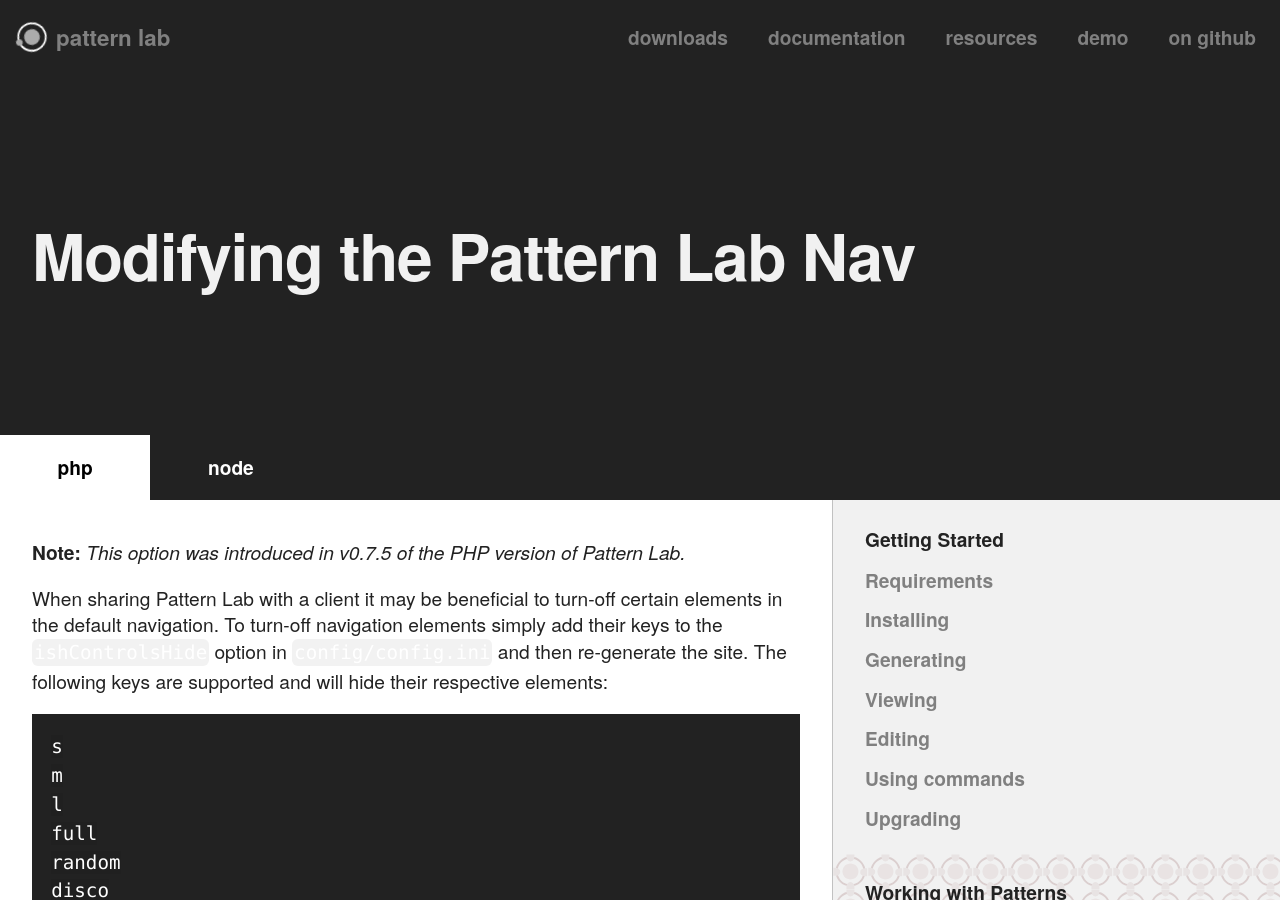
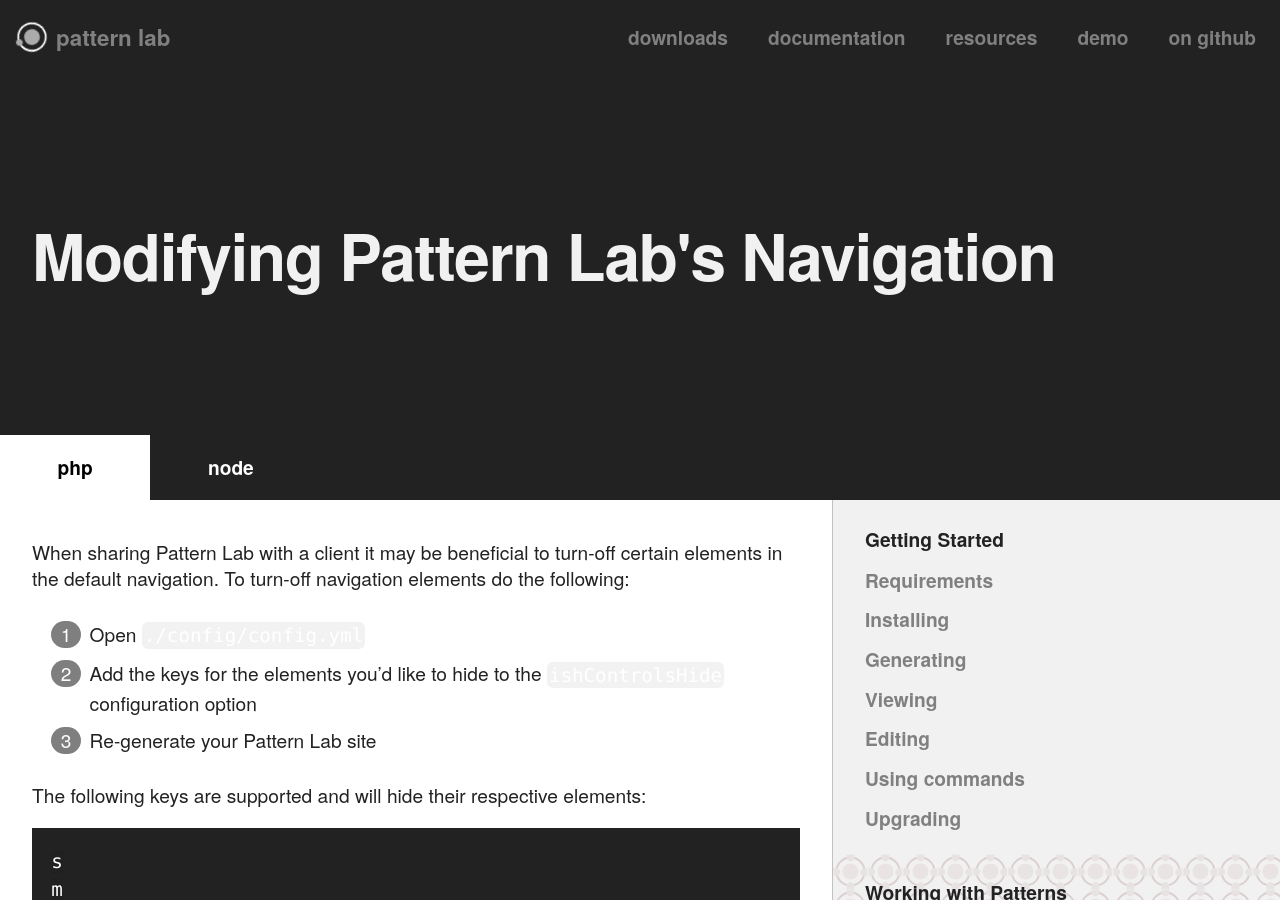
Before and after one commit to pattern-lab/website, a Jekyll site: the page built from docs/advanced-pattern-lab-nav.md, in a window 1280 px wide and 900 px high. Built offline with Jekyll 4.4.1, drawn with Linux system fonts in a browser that asks for light colours; comment, search, counter and statistics services are not loaded; some of the changed text lies outside the part shown.

Commit message:
updating for what's actually supported in styleguidekit-assets-default

````diff
--- a/docs/advanced-pattern-lab-nav.md
+++ b/docs/advanced-pattern-lab-nav.md
@@ -1,7 +1,7 @@
 ---
 layout: docs
-title: Modifying the Pattern Lab Nav | Pattern Lab
-heading: Modifying the Pattern Lab Nav
+title: Modifying Pattern Lab's Navigation | Pattern Lab
+heading: Modifying Pattern Lab's Navigation
 languages:
 - language: php
 - language: node
@@ -14,10 +14,13 @@
 
 {% capture m %}
 
-**Note:** *This option was introduced in v0.7.5 of the PHP version of Pattern Lab.*
+When sharing Pattern Lab with a client it may be beneficial to turn-off certain elements in the default navigation. To turn-off navigation elements do the following:
 
+1. Open `./config/config.yml`
+2. Add the keys for the elements you'd like to hide to the `ishControlsHide` configuration option
+3. Re-generate your Pattern Lab site
 
-When sharing Pattern Lab with a client it may be beneficial to turn-off certain elements in the default navigation. To turn-off navigation elements simply add their keys to the `ishControlsHide` option in `config/config.ini` and then re-generate the site. The following keys are supported and will hide their respective elements:
+The following keys are supported and will hide their respective elements:
 
 ```
 s
@@ -27,18 +30,13 @@
 random
 disco
 hay
-mqs
 find
-views-all
-views-annotations
-views-code
 views-new
 tools-all
-tools-follow
-tools-reload
-tools-shortcuts
 tools-docs
 ```
+
+`hay` is disabled by default.
 
 {% endcapture %}
 {{ m | markdownify }}
````
